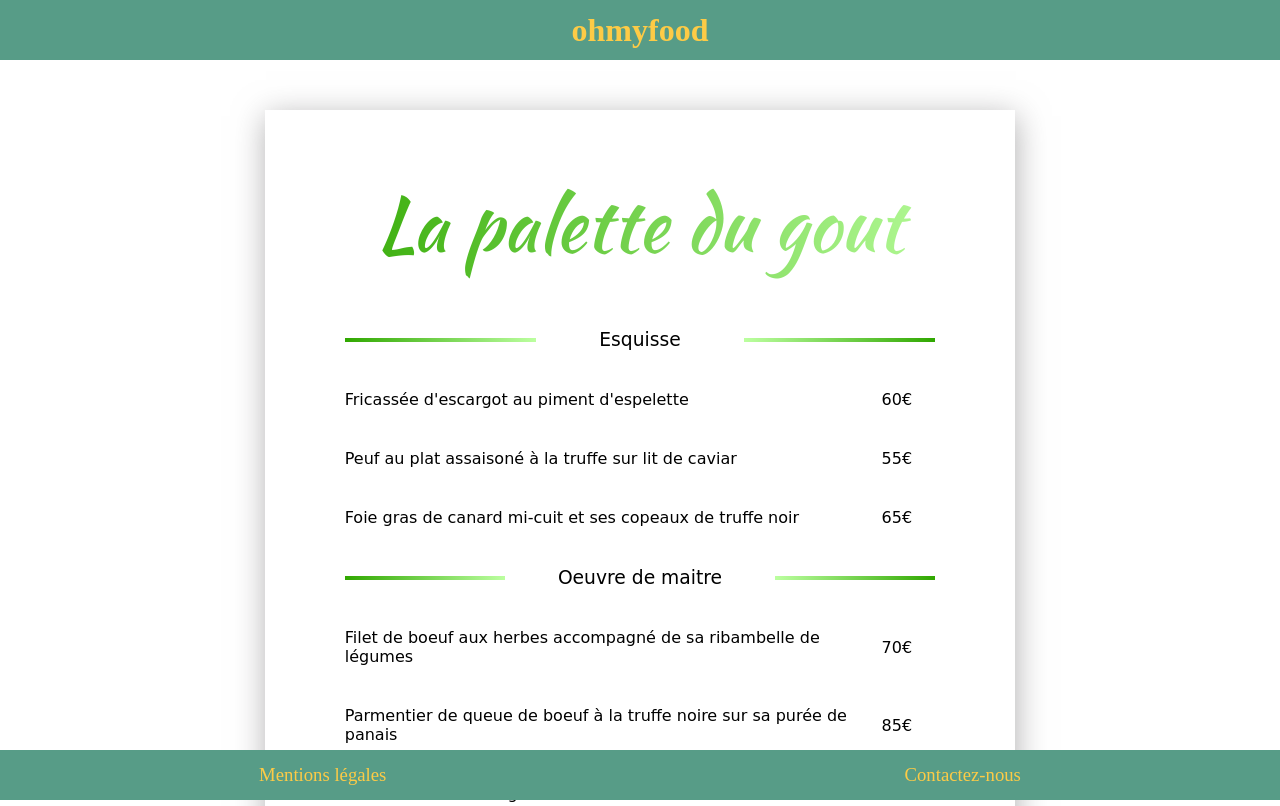
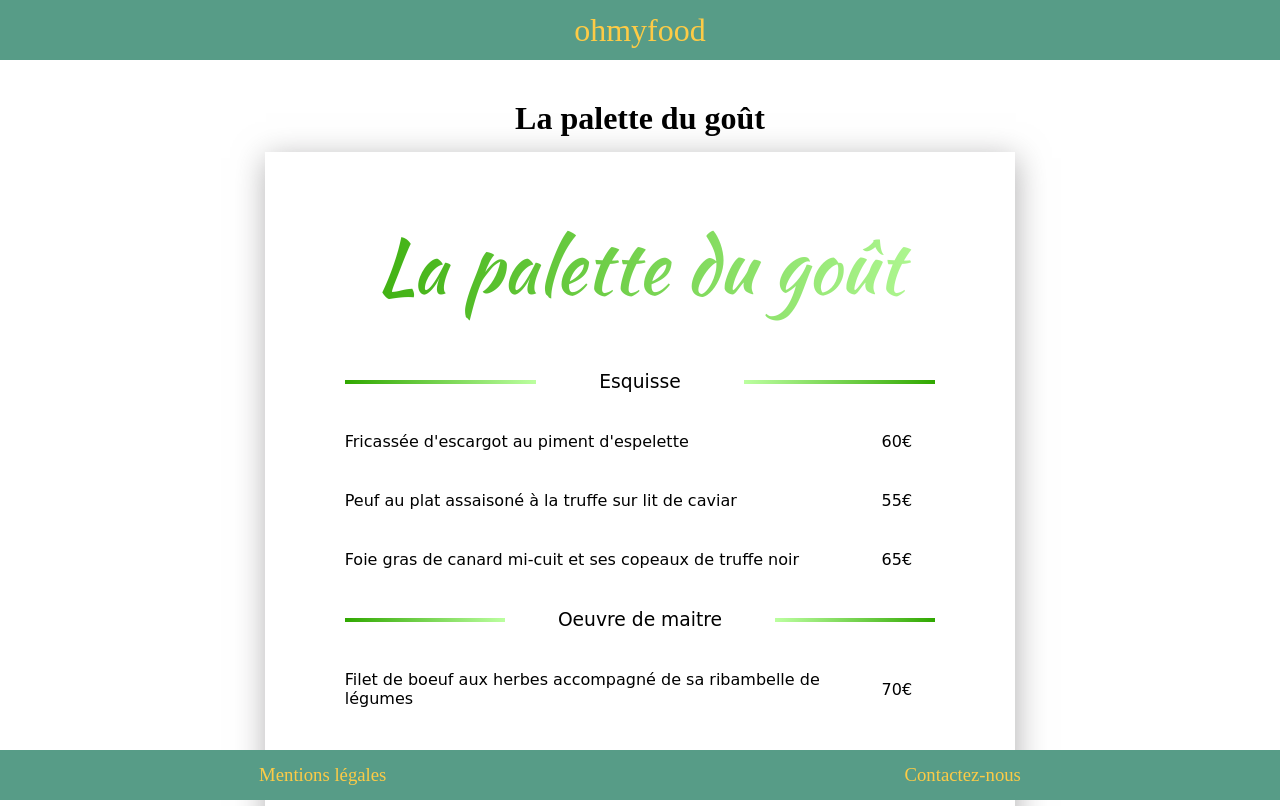
Before and after one commit to boubamg/DWJ-Projet3, a plain HTML site: page pages/palette-carte-menu.html in a window 1280 px wide. Shown: the top 806 px of the page. Drawn offline with Linux system fonts and the light colour scheme; a web font is replaced by a local one.

Commit message:
optimization of structure for seo

```diff
--- a/pages/palette-carte-menu.html
+++ b/pages/palette-carte-menu.html
@@ -11,14 +11,16 @@
 </head>
 <body>
     <header>
-        <h1><a href="../index.html">ohmyfood</a></h1>
+        <p><a href="../index.html">ohmyfood</a></p>
     </header>
+
+    <h1>La palette du goût</h1>
 
     <main>
         <div class="menu palette">
 
             <div class="title">
-                <h2>La palette du gout</h2>
+                <h2>La palette du goût</h2>
             </div>
 
             <section>
--- a/sass/libs/general.scss
+++ b/sass/libs/general.scss
@@ -14,6 +14,11 @@ body {
         text-decoration: none;
     }
 
+    h1 {
+        margin: 40px 0 15px 0px;
+        text-align: center;
+    }
+
     h2, h3 {
         font-weight: normal;
     }
--- a/sass/libs/header-footer.scss
+++ b/sass/libs/header-footer.scss
@@ -5,14 +5,18 @@ header {
     display: flex;
     height: 60px;
 
-    h1 {
+    .main-title, p {
         margin: auto;
-        color: $yellow;
 
         a {
             color: $yellow;
         }
     }
+
+    p {
+        font-size: xx-large;
+    }
+
 }
 
 footer {
--- a/sass/libs/menus.scss
+++ b/sass/libs/menus.scss
@@ -5,7 +5,7 @@
 }
 .menu {
     @include ombres;
-    margin: 50px auto;
+    margin: 0px auto;
     padding: 30px;
 
     .title {
```
Also changed, not shown: index.html (+2 -2 lines), pages/chic-carte-menu.html (+3 -1 lines), pages/delice-carte-menu.html (+3 -1 lines), pages/mentions-legales.html (+4 -2 lines), pages/note-carte-menu.html (+3 -1 lines), style.css, 1 other file.
